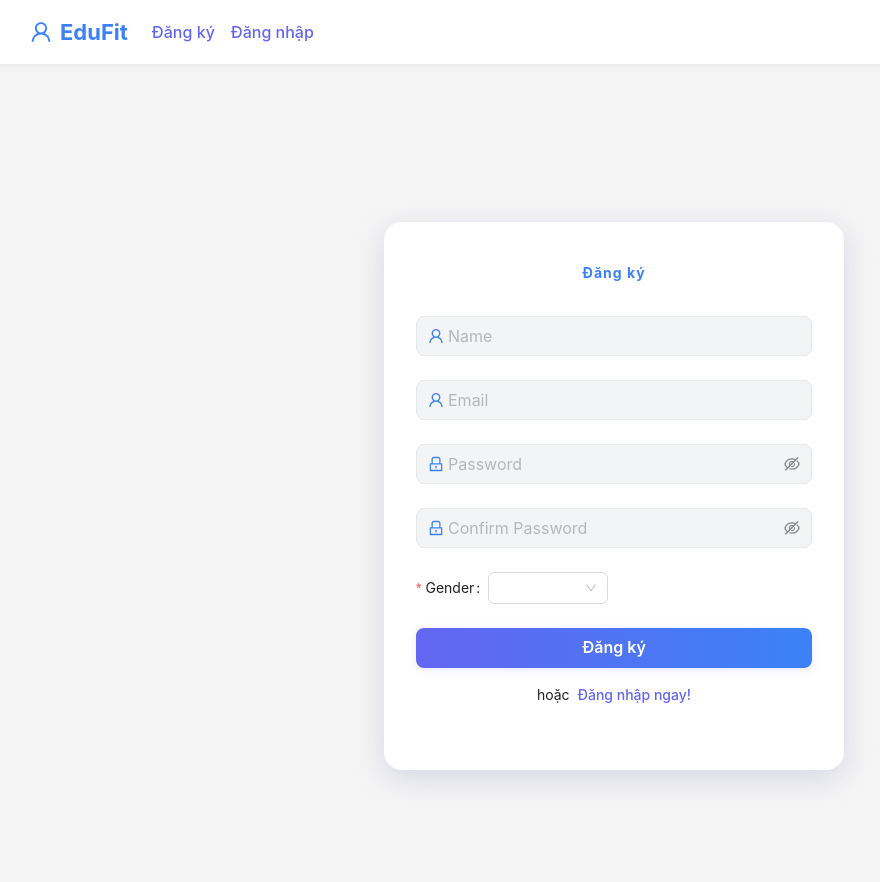
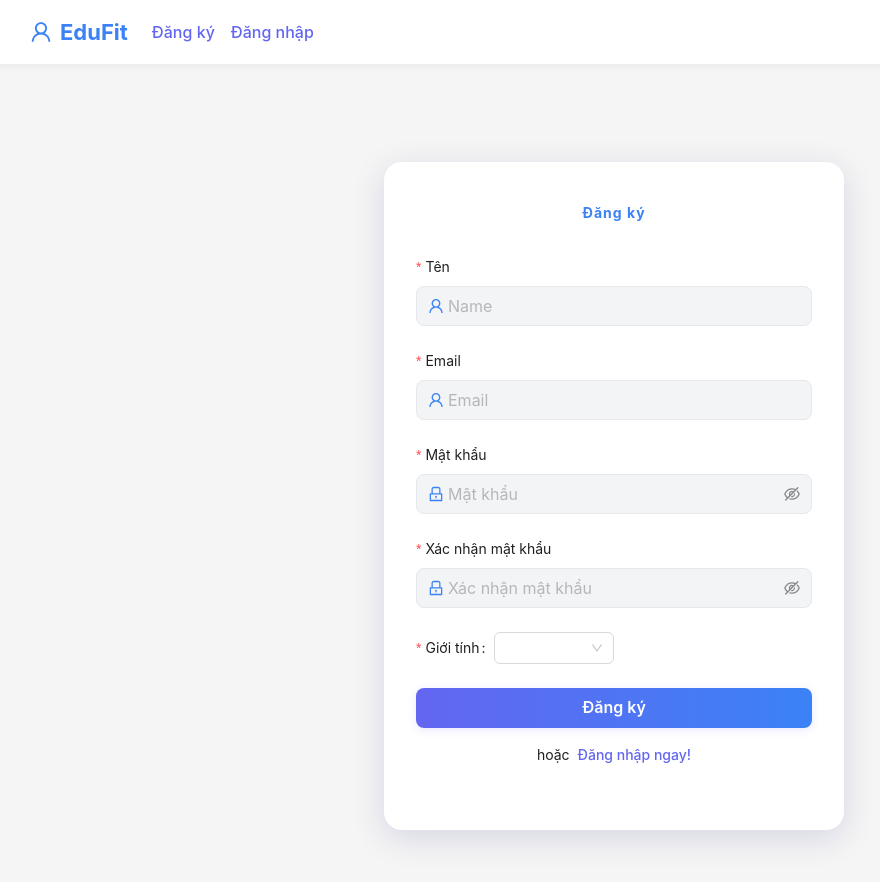
Before and after one commit to nguyendungnd204/react-learn, a React app: page /register in a window 1280 px wide. Shown: the top 882 px of the page, without its empty margins (26-906 px from the left). Built offline with nearby package versions, Linux system fonts and the light colour scheme.

Commit message:
update ui and fresh token and auth

```diff
--- a/src/App.tsx
+++ b/src/App.tsx
@@ -8,22 +8,31 @@ import Register from "./pages/Register";
 import StudentManagement from "./pages/StudentManagement";
 import Error404 from "./components/errors/error-404";
 import ProtectedRoute from "./components/ProtectedRoute";
+import { useEffect } from 'react';
+import { useDispatch } from 'react-redux';
+import { fetchProfileIfToken } from './store/profileThunks';
+import Home from "./pages/Home";
 
 const { Content } = Layout;
 
 const App: React.FC = () => {
+    const dispatch = useDispatch();
+    useEffect(() => {
+        dispatch(fetchProfileIfToken() as any);
+    }, [dispatch]);
     return (
         <Router>
             <Layout style={{ minHeight: "100vh" }}>
                 <Header />
                 <Content style={{ padding: "32px 16px", maxWidth: 1200, margin: "0 auto", width: "100%" }}>
                     <Routes>
-                        <Route path="/" element={<Login />} />
+                        <Route path="/" element={<Home />} />
+                        <Route path="/login" element={<Login />} />
                         <Route path="/about" element={<About />} />
-                        <Route path="/register" element={
-                            <ProtectedRoute><Register /></ProtectedRoute>
-                        } />
-                        <Route path="/student-management" element={<StudentManagement />} />
+                        <Route path="/register" element={<Register />} />
+                        <Route path="/student-management" element={
+                            <ProtectedRoute><StudentManagement /></ProtectedRoute>
+                        }/>
                         <Route path="*" element={<Error404 />} />
                     </Routes>
                 </Content>
--- /dev/null
+++ b/src/api/client.ts
@@ -0,0 +1,29 @@
+export const API_BASE = 'http://localhost:8000/v1';
+
+export async function apiGet(path: string) {
+  const token = localStorage.getItem('access_token') || '';
+  const res = await fetch(`${API_BASE}${path}`, {
+    method: 'GET',
+    headers: {
+      'Content-Type': 'application/json',
+      ...(token ? { Authorization: `Bearer ${token}` } : {}),
+    },
+  });
+
+  const text = await res.text();
+  const contentType = res.headers.get('content-type') || '';
+  if (!contentType.includes('application/json')) {
+    const err: any = new Error('Invalid JSON response');
+    err.status = res.status;
+    err.raw = text.slice(0, 300);
+    throw err;
+  }
+  const json = text ? JSON.parse(text) : {};
+  if (!res.ok) {
+    const err: any = new Error(json?.message || `HTTP ${res.status}`);
+    err.status = res.status;
+    err.data = json;
+    throw err;
+  }
+  return json;
+}
--- a/src/components/layouts/Header.tsx
+++ b/src/components/layouts/Header.tsx
@@ -18,7 +18,7 @@ const Header: React.FC = () => {
     localStorage.removeItem('access_token');
     localStorage.removeItem('refresh_token');
     dispatch(setProfile(null));
-    navigate('/login');
+    navigate('/');
   };
 
   const items: MenuProps['items'] = React.useMemo(() => (
--- a/src/pages/CreateStudent.tsx
+++ b/src/pages/CreateStudent.tsx
@@ -45,7 +45,6 @@ const CreateStudent = ({
                     address: '',
                 });
                 setIsModalOpen(false);
-                // Gọi callback để refresh danh sách sinh viên
                 if (onStudentCreated) {
                     onStudentCreated();
                 }
--- /dev/null
+++ b/src/pages/Home.tsx
@@ -0,0 +1,21 @@
+import { Button, Typography } from 'antd';
+import React, { useEffect } from 'react'
+import { useSelector } from 'react-redux';
+import { useNavigate } from 'react-router-dom';
+import { RootState } from '../store';
+
+const Home = () => {
+    const { Text, Link } = Typography;
+
+  return (
+    <div style={{ textAlign: 'center', marginTop: '20%' }}>
+      <Text strong>Chào mừng bạn đến với hệ thống quản lý sinh viên</Text>
+      <br />
+      <Button type="primary">
+        <Link href="/login">Đăng nhập</Link>
+      </Button>
+    </div>
+  )
+}
+
+export default Home
--- a/src/pages/Login.tsx
+++ b/src/pages/Login.tsx
@@ -16,7 +16,13 @@ const Login: React.FC = () => {
     const navigate = useNavigate();
     const [api, contextHolder] = notification.useNotification();
     const dispatch = useDispatch();
-    const profile = useSelector((state: RootState) => state.profile);
+    const profile = useSelector((state: RootState) => state.profile.profile);
+
+    useEffect(() => {
+        if (profile) {
+            navigate('/student-management');
+        }
+    }, [profile, navigate]);
 
     const handleLogin = async (values: { email: string; password: string }) => {
         setLoading(true);
@@ -93,6 +99,8 @@ const Login: React.FC = () => {
 
                 <Form.Item
                     name="email"
+                    label="Email"
+                    layout='vertical'
                     rules={[
                         { required: true, message: 'Vui lòng nhập email!' },
                         { type: 'email', message: 'Email không hợp lệ!' }
@@ -112,6 +120,8 @@ const Login: React.FC = () => {
 
                 <Form.Item
                     name="password"
+                    label='Mật khẩu'
+                    layout='vertical'
                     rules={[
                         { required: true, message: 'Vui lòng nhập mật khẩu!' },
                         { min: 6, message: 'Mật khẩu phải có ít nhất 6 ký tự!' }
--- a/src/pages/Register.tsx
+++ b/src/pages/Register.tsx
@@ -1,8 +1,10 @@
-import React, { useState } from 'react';
+import React, { useState, useEffect } from 'react';
 import { Badge, Button, Form, Input, Select, Space, Typography, notification } from 'antd';
 import { LockOutlined, UserOutlined } from '@ant-design/icons';
 import { register } from '../api/auth.pai';
 import { Link, useNavigate } from 'react-router-dom';
+import { useSelector } from 'react-redux';
+import { RootState } from '../store';
 
 const Register: React.FC = () => {
   const { Text } = Typography;
@@ -10,6 +12,11 @@ const Register: React.FC = () => {
   const [api, contextHolder] = notification.useNotification();
   const [form] = Form.useForm();
   const navigate = useNavigate();
+  const profile = useSelector((state: RootState) => state.profile.profile);
+
+  useEffect(() => {
+    if (profile) navigate('/student-management');
+  }, [profile, navigate]);
 
   const handleRegister = async (values: any) => {
     setLoading(true);
@@ -64,7 +71,9 @@ const Register: React.FC = () => {
         <Text style={{ textAlign: 'center', marginBottom: 32, fontWeight: 700, color: '#3b82f6', letterSpacing: 1 }}>Đăng ký</Text>
         <Form.Item
           name="name"
-          rules={[{ required: true, message: 'Please input your Name!' }]}
+          label="Tên"
+          layout='vertical'
+          rules={[{ required: true, message: 'Vui lòng nhập tên!' }]}
         >
           <Input
             prefix={<UserOutlined style={{ color: '#3b82f6' }} />}
@@ -75,7 +84,9 @@ const Register: React.FC = () => {
         </Form.Item>
         <Form.Item
           name="email"
-          rules={[{ type: 'email', required: true, message: 'Please input your Email!' }]}
+          label="Email"
+          layout='vertical'
+          rules={[{ type: 'email', required: true, message: 'Vui lòng nhập email!' }]}
         >
           <Input
             prefix={<UserOutlined style={{ color: '#3b82f6' }} />}
@@ -86,34 +97,38 @@ const Register: React.FC = () => {
         </Form.Item>
         <Form.Item
           name="password"
-          rules={[{ required: true, message: 'Please input your Password!' }]}
+          label="Mật khẩu"
+          layout='vertical'
+          rules={[{ required: true, message: 'Vui lòng nhập mật khẩu!' }]}
         >
           <Input.Password
             prefix={<LockOutlined style={{ color: '#3b82f6' }} />}
-            placeholder="Password"
+            placeholder="Mật khẩu"
             size="large"
             style={{ borderRadius: 8, border: '1px solid #e5e7eb', background: '#f3f4f6' }}
           />
         </Form.Item>
         <Form.Item
           name="password_confirmation"
-          rules={[{ required: true, message: 'Please confirm your Password!' }, ({ getFieldValue }) => ({
+          label="Xác nhận mật khẩu"
+          layout='vertical'
+          rules={[{ required: true, message: 'Vui lòng xác nhận mật khẩu!' }, ({ getFieldValue }) => ({
             validator(_, value) {
               if (!value || getFieldValue('password') === value) {
                 return Promise.resolve();
               }
-              return Promise.reject(new Error('Passwords do not match!'));
+              return Promise.reject(new Error('Mật khẩu không khớp!'));
             },
           }),]}
         >
           <Input.Password
             prefix={<LockOutlined style={{ color: '#3b82f6' }} />}
-            placeholder="Confirm Password"
+            placeholder="Xác nhận mật khẩu"
             size="large"
             style={{ borderRadius: 8, border: '1px solid #e5e7eb', background: '#f3f4f6' }}
           />
         </Form.Item>
-        <Form.Item label="Gender" name="gender" rules={[{ required: true, message: 'Please select your Gender!' }]}>
+        <Form.Item label="Giới tính" name="gender" rules={[{ required: true, message: 'Vui lòng chọn giới tính!' }]}>
           <Select
             defaultValue=""
             placeholder="Chọn giới tính"
--- /dev/null
+++ b/src/store/profileThunks.ts
@@ -0,0 +1,25 @@
+import { AppDispatch } from './index';
+import { setProfile } from './profileSlice';
+import { apiGet } from '../api/client';
+
+export const fetchProfileIfToken = () => async (dispatch: AppDispatch) => {
+  const token = localStorage.getItem('access_token');
+  if (!token) {
+    dispatch(setProfile(null));
+    return;
+  }
+
+  try {
+    const res = await apiGet('/profile');
+    // normalize: many APIs return { data: { ... } }
+    const user = res.data || res;
+    dispatch(setProfile(user));
+  } catch (err: any) {
+    // if unauthorized or other error, clear tokens and profile
+    if (err.status === 401) {
+      localStorage.removeItem('access_token');
+      localStorage.removeItem('refresh_token');
+    }
+    dispatch(setProfile(null));
+  }
+};
```
Also changed, not shown: src/components/ProtectedRoute.tsx (+13 -4 lines), src/pages/StudentManagement.tsx (+7 -4 lines).
